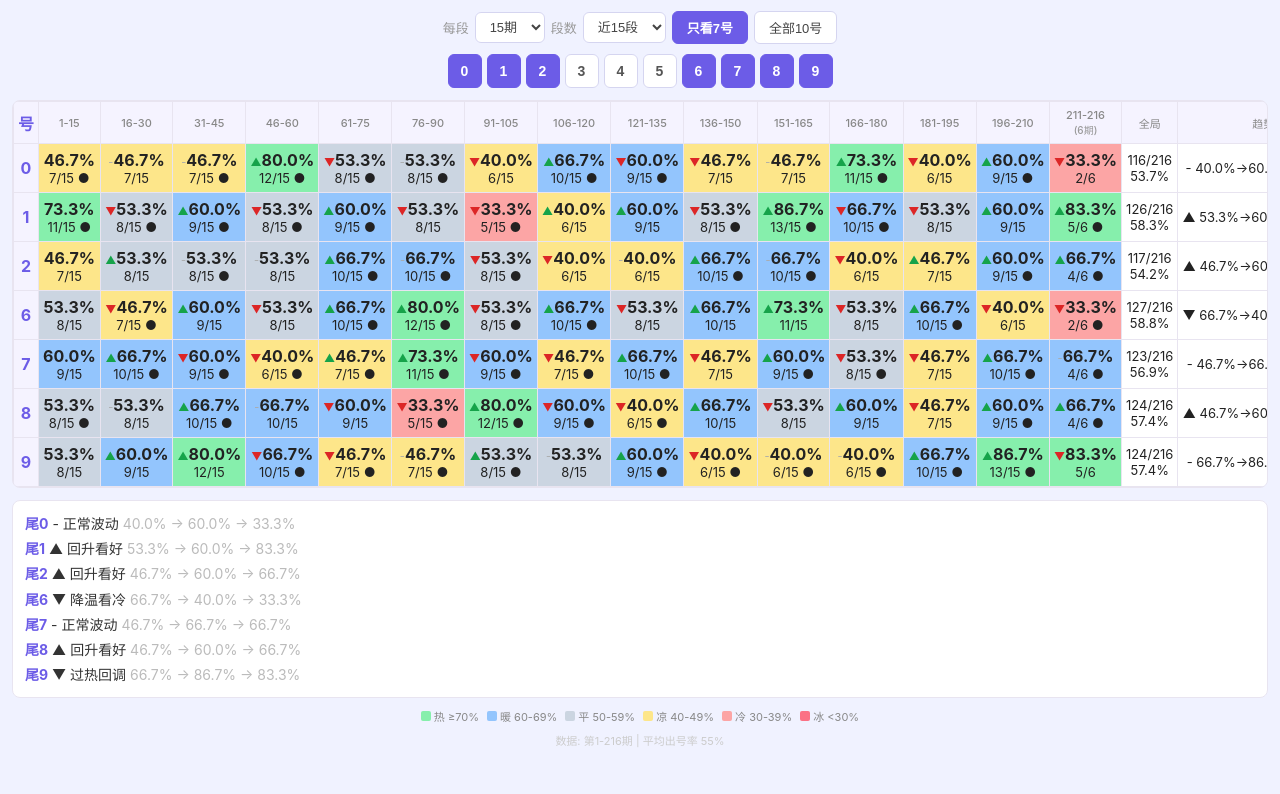
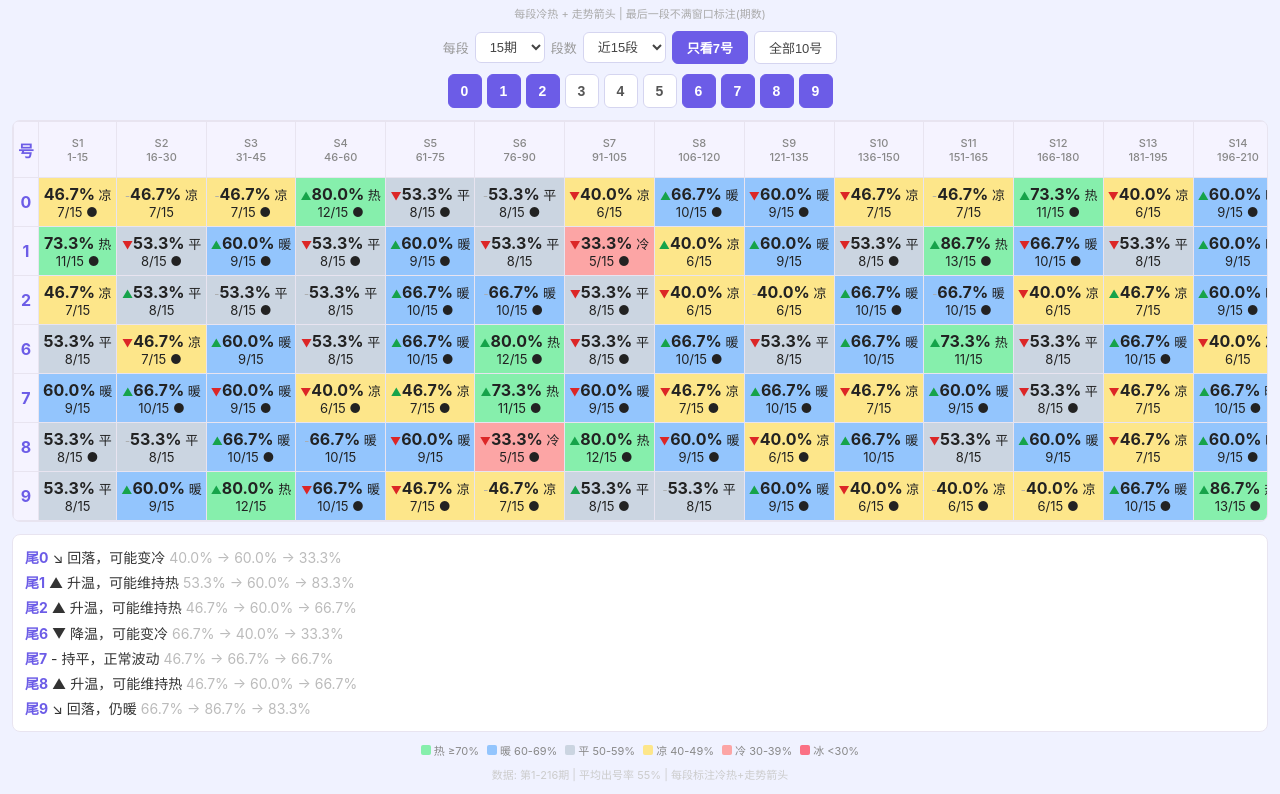
Before and after one commit to Ben88881931/caishenye-app, a plain HTML site: page 尾数分析器.html in a window 1280 px wide. Shown: the part 39-833 px from the top of the page. Before the commit the page ends 800 px from the top, so only its background shows below. Drawn offline with Linux system fonts and the light colour scheme.

Commit message:
每段标注冷热+走势箭头+下段预测

```diff
--- a/尾数分析器.html
+++ b/尾数分析器.html
@@ -7,7 +7,8 @@
 <style>
 *{margin:0;padding:0;box-sizing:border-box}
 body{font-family:-apple-system,BlinkMacSystemFont,'PingFang SC','Microsoft YaHei',sans-serif;background:#f0f2ff;color:#333;padding:12px;max-width:1400px;margin:0 auto}
-h1{text-align:center;font-size:18px;color:#6c5ce7;margin-bottom:12px}
+h1{text-align:center;font-size:18px;color:#6c5ce7;margin-bottom:6px}
+.sub{text-align:center;font-size:11px;color:#aaa;margin-bottom:10px}
 .bar{display:flex;gap:6px;justify-content:center;flex-wrap:wrap;margin-bottom:10px;align-items:center}
 .bar select{padding:6px 10px;border:1px solid #d5d5f0;border-radius:6px;font-size:13px;background:#fff;color:#444}
 .bar button{padding:6px 14px;border:1px solid #d5d5f0;border-radius:6px;font-size:13px;cursor:pointer;background:#fff;color:#444}
@@ -36,6 +37,7 @@ td{color:#222}
 </head>
 <body>
 <h1>尾数分段窗口分析</h1>
+<div class="sub">每段冷热 + 走势箭头 | 最后一段不满窗口标注(期数)</div>
 <div class="bar">
   <span style="font-size:13px;color:#999">每段</span>
   <select id="sz">
@@ -70,6 +72,7 @@ var H={};
 for(var k in RAW){var p=parseInt(k),a=[];for(var i=0;i<10;i++)if(RAW[k][i]==='1')a.push(i);H[p]=a;}
 function open(d,p){return H[p]&&H[p].indexOf(d)>=0;}
 function cls(r){if(r>=70)return'hot';if(r>=60)return'warm';if(r>=50)return'norm';if(r>=40)return'cool';if(r>=30)return'cold';return'ice';}
+function label(r){if(r>=70)return'热';if(r>=60)return'暖';if(r>=50)return'平';if(r>=40)return'凉';if(r>=30)return'冷';return'冰';}
 function segs(d,w){var s=[];for(var st=1;st<=N;st+=w){var en=Math.min(st+w-1,N),tot=en-st+1,c=0;for(var p=st;p<=en;p++)if(open(d,p))c++;s.push({st:st,en:en,tot:tot,w:w,cnt:c,rate:tot?(c/tot*100):0,full:tot===w});}return s;}
 function f1(v,d){return v.toFixed(d);}
 function draw(){
@@ -79,12 +82,16 @@ var all=[];
 for(var st=1;st<=N;st+=w)all.push({st:st,en:Math.min(st+w-1,N),tot:Math.min(w,N-st+1),w:w,full:Math.min(w,N-st+1)===w});
 var view=all;
 if(vr>0&&vr<view.length)view=view.slice(-vr);
+
+// 表头：段口 + 总段数
 var h='<tr><td class="fix">号</td>';
 for(var i=0;i<view.length;i++){
   var ci=view[i];
-  h+='<th>'+ci.st+'-'+ci.en+''+(ci.full?'':'<br><span class="dim">('+ci.tot+'期)</span>')+'</th>';
+  var segNum = 'S'+(all.indexOf(ci)+1);
+  h+='<th>'+segNum+'<br>'+ci.st+'-'+ci.en+''+(ci.full?'':'<br><span class="dim">('+ci.tot+'期)</span>')+'</th>';
 }
-h+='<th>全局</th><th>趋势</th>';
+h+='<th>全局</th>';
+
 var b='',arr=[];
 for(var di=0;di<sel.length;di++){
 var d=sel[di],sa=segs(d,w);
@@ -94,20 +101,37 @@ for(var i=0;i<dv.length;i++){
 var e=dv[i],a='';
 if(i>0){var pv=dv[i-1].rate;if(e.rate>pv+3)a='<span class="arr" style="color:#16a34a">&#9650;</span>';else if(e.rate<pv-3)a='<span class="arr" style="color:#dc2626">&#9660;</span>';else a='<span class="arr" style="color:#aaa">-</span>';}
 var dot=open(d,e.en)?' &#9679;':'';
-b+='<td class="'+cls(e.rate)+'">'+a+'<span class="big">'+f1(e.rate,1)+'%</span><br>'+e.cnt+'/'+e.tot+dot+'</td>';
+var lb = label(e.rate);
+b+='<td class="'+cls(e.rate)+'">'+a+'<span class="big">'+f1(e.rate,1)+'%</span> '+lb+'<br>'+e.cnt+'/'+e.tot+dot+'</td>';
 }
 var gc=0;for(var p=1;p<=N;p++)if(open(d,p))gc++;
-b+='<td>'+gc+'/'+N+'<br>'+f1(gc/N*100,1)+'%</td>';
-if(sa.length>=3){var l3=sa.slice(-3);var t=l3[2].rate>l3[1].rate&&l3[1].rate>l3[0].rate?'&#9650;':(l3[2].rate<l3[1].rate&&l3[1].rate<l3[0].rate?'&#9660;':'-');b+='<td>'+t+' '+f1(l3[0].rate,1)+'%\u2192'+f1(l3[1].rate,1)+'%\u2192'+f1(l3[2].rate,1)+'%</td>';}else b+='<td>-</td>';
-b+='</tr>';
+var gr = gc/N*100;
+b+='<td><b>'+f1(gr,1)+'%</b> '+label(gr)+'<br>'+gc+'/'+N+'</td>';
+
+// 下段预测
 var pd='';
-if(sa.length>=3){var l=sa.slice(-3),r=[l[0].rate,l[1].rate,l[2].rate];if(r[2]>r[1]&&r[1]>r[0]&&r[2]>=55)pd='&#9650; 回升看好';else if(r[2]<r[1]&&r[1]<r[0]&&r[2]<=45)pd='&#9660; 降温看冷';else if(r[2]<=25)pd='&#9650; 冰点反弹';else if(r[2]>=80)pd='&#9660; 过热回调';else pd='- 正常波动';}
+if(sa.length>=3){
+  var l3=sa.slice(-3),r=[l3[0].rate,l3[1].rate,l3[2].rate];
+  var cur = r[2];
+  if(r[2]>r[1]&&r[1]>r[0]&&cur>=60) pd='&#9650; 升温，可能维持热';
+  else if(r[2]>r[1]&&r[1]>r[0]&&cur<60) pd='&#9650; 升温，可能变暖';
+  else if(r[2]<r[1]&&r[1]<r[0]&&cur>=60) pd='&#9660; 降温，可能回调';
+  else if(r[2]<r[1]&&r[1]<r[0]&&cur<60) pd='&#9660; 降温，可能变冷';
+  else if(r[2]>r[1]&&cur>=60) pd='&#8599; 反弹，维持暖';
+  else if(r[2]>r[1]&&cur<60) pd='&#8599; 反弹，可能回暖';
+  else if(r[2]<r[1]&&cur>=60) pd='&#8600; 回落，仍暖';
+  else if(r[2]<r[1]&&cur<60) pd='&#8600; 回落，可能变冷';
+  else if(cur<=30) pd='&#9650; 冰点，大概率反弹';
+  else if(cur>=80) pd='&#9660; 过热，大概率回调';
+  else pd='- 持平，正常波动';
+}
 var sts=sa.slice(-3).map(function(x){return f1(x.rate,1)+'%';}).join(' \u2192 ');
 arr.push('<b style="color:#6c5ce7">\u5c3e'+d+'</b> '+pd+' <span style="color:#bbb">'+sts+'</span>');
+b+='</tr>';
 }
 document.getElementById('tbl').innerHTML=h+'</tr>'+b;
 document.getElementById('tips').innerHTML=arr.join('<br>');
-document.getElementById('ft').textContent='\u6570\u636e: \u7b2c1-'+N+'\u671f | \u5e73\u5747\u51fa\u53f7\u7387 55%';
+document.getElementById('ft').textContent='\u6570\u636e: \u7b2c1-'+N+'\u671f | \u5e73\u5747\u51fa\u53f7\u7387 55% | \u6bcf\u6bb5\u6807\u6ce8\u51b7\u70ed+\u8d70\u52bf\u7bad\u5934';
 document.getElementById('b7').className=sel.length===7&&sel[0]===0&&sel[6]===9?'on':'';
 document.getElementById('ball').className=sel.length===10?'on':'';
 var ns='';for(var i=0;i<10;i++){ns+='<button class="'+(sel.indexOf(i)>=0?'on':'')+'" onclick="tg('+i+')">'+i+'</button>';}
```
